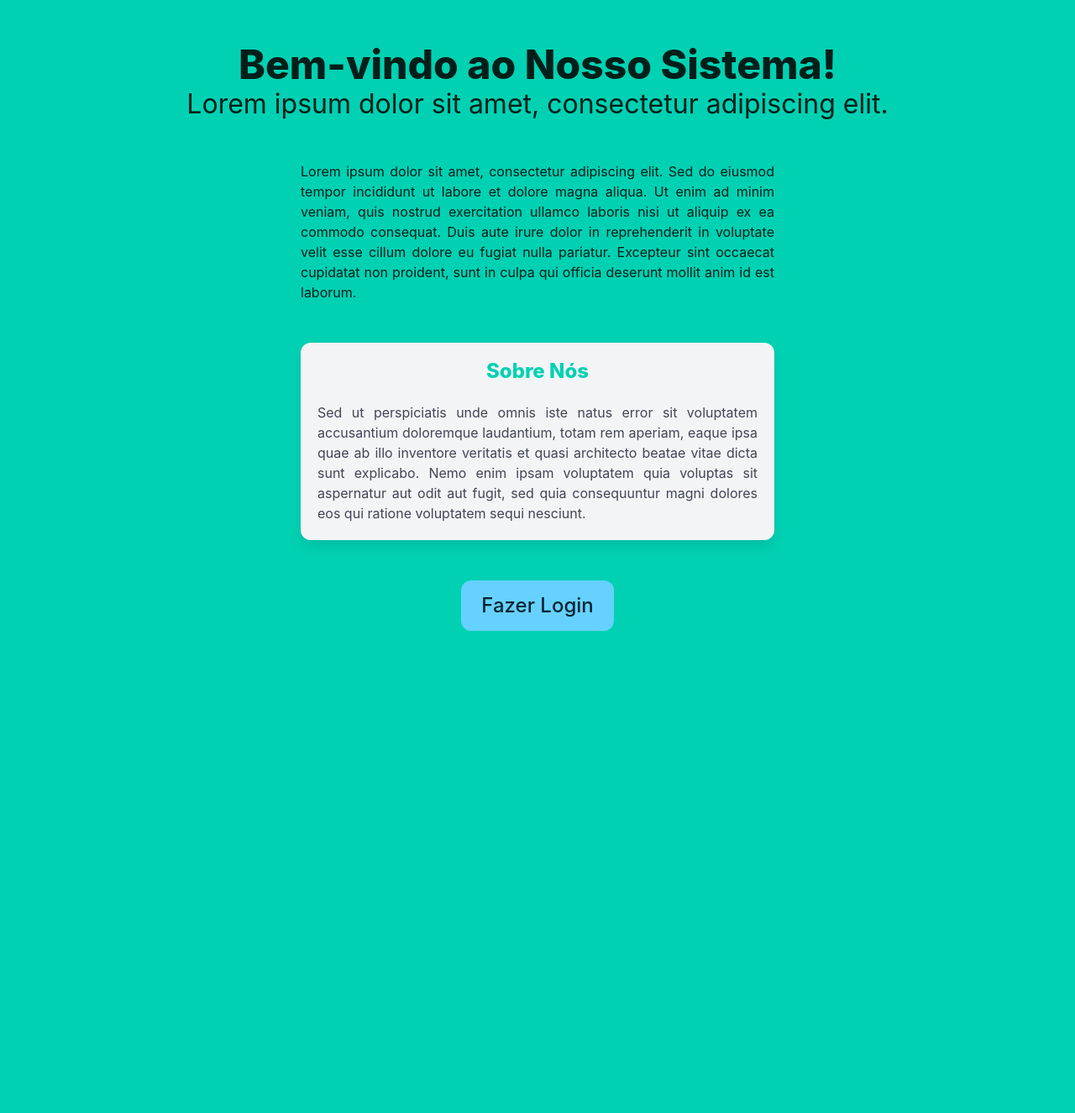
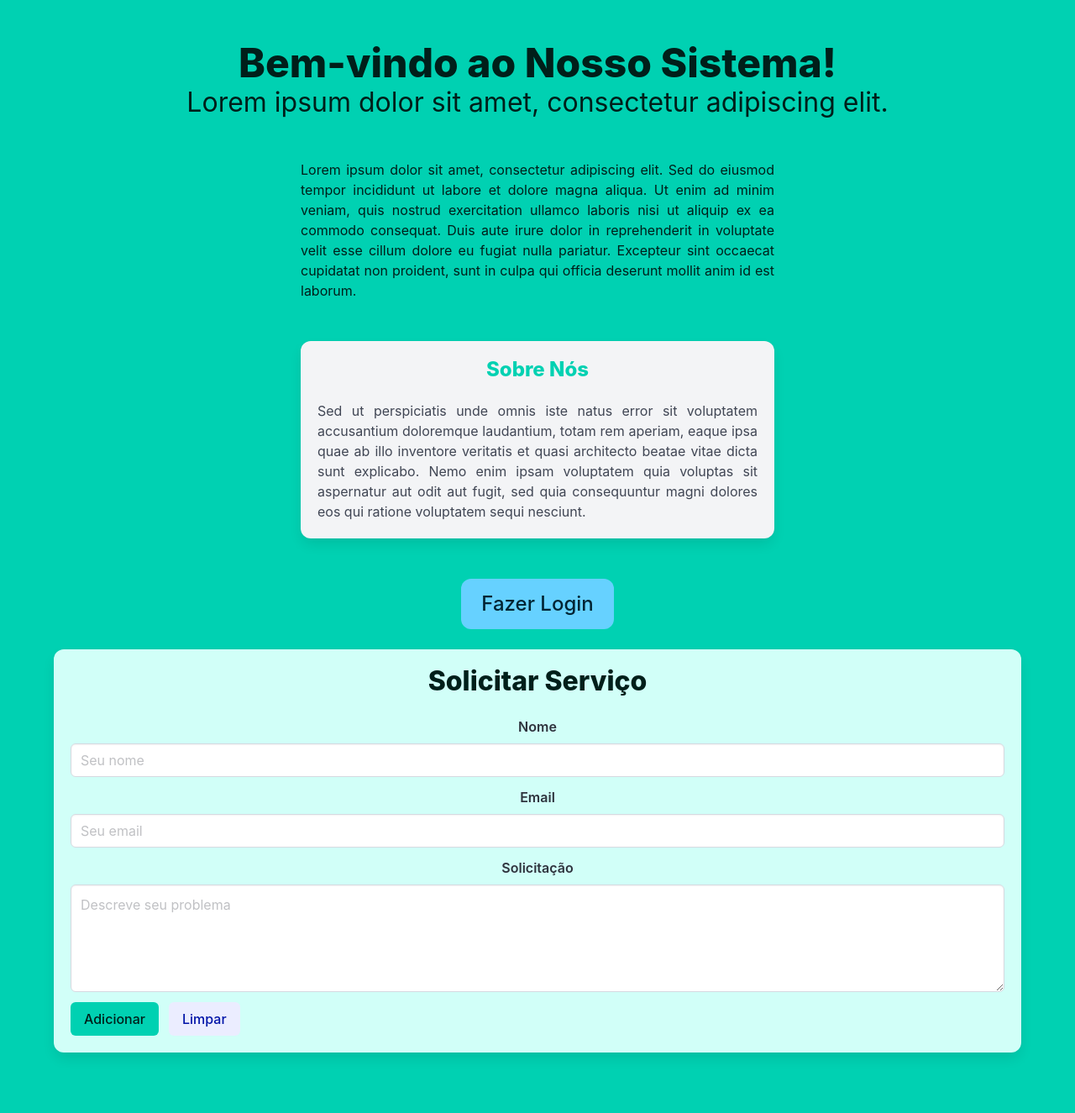
Before and after one commit to UnivEC23/pi_s1_2025, a Flask app: page / in a window 1280 px wide. Shown: the whole page at 84% size. Before the commit the page ends 751 px from the top, so only its background shows below. Run offline with Flask 3, Linux system fonts and the light colour scheme.

Commit message:
*adiconado login *adicionado "Contato" ou solicitações

```diff
--- a/appjs.py
+++ b/appjs.py
@@ -8,18 +8,34 @@ from init import app
 id_clientes = 0
 tClientes = clientes_sqla()
 
+login_usuario="user"
+login_senha="pass"
+
 #---------paginas ativas--------------------------
 
 @app.route('/', methods=['POST', 'GET'])
 def home():
-    return render_template('indexjs.html')
+    if request.method == 'GET':
+        return render_template('indexjs.html')
+    elif request.method == 'POST':
+        novo =request.form
+        print(novo)
+        tClientes.adicionar(novo.get("nome"))
+        return render_template('indexjs.html')
 
 
 
 
 @app.route('/clientes', methods=['POST'])
 def clientes():
-    return render_template('clientes.html')
+    login =request.form
+    print(login)
+
+    if login.get("username") ==login_usuario and login.get("password") ==login_senha:
+        return render_template('clientes.html')
+    else:
+       return app.redirect(app.url_for("home"))
+
 
 
 #adicionado para testes sem login
--- a/templates/indexjs.html
+++ b/templates/indexjs.html
@@ -52,6 +52,47 @@
                 <br>
 
                 <button class="button is-info is-large" onclick="abrirModal()">Fazer Login</button>
+                <br>
+                <br>
+
+                <div class="box has-background-primary-light">
+                    <h2 class="title is-3 ">Solicitar Serviço</h2>
+                    <form method="POST" id="adicnovo">
+                        <!-- <div class="form"> -->
+                        <div class="field">
+                            <label class="label has-text-dark">Nome</label>
+                            <div class="control">
+                                <input id="nome" class="input" type="text" name="nome" placeholder="Seu nome">
+                            </div>
+                        </div>
+
+                        <div class="field">
+                            <label class="label has-text-dark">Email</label>
+                            <div class="control">
+                                <input id="email" class="input" type="email" name="email" placeholder="Seu email">
+                            </div>
+                        </div>
+
+                        <div class="field">
+                            <label class="label has-text-dark">Solicitação</label>
+                            <div class="control">
+                                <textarea id="solic" class="textarea" type="text" name="solic"
+                                    placeholder="Descreve seu problema"></textarea>
+                            </div>
+                        </div>
+
+                        <div class="field is-grouped">
+                            <div class="control">
+                                <button class="button is-primary">Adicionar</button>
+                            </div>
+                            <div class="control">
+                                <button class="button is-link is-light" onclick="limpar()">Limpar</button>
+                            </div>
+                        </div>
+                        <!-- </div> -->
+                    </form>
+                </div>
+
 
                 <div class="modal" id="modalLogin">
                     <div class="modal-background"></div>
@@ -59,18 +100,21 @@
                         <div class="box">
                             <h2 class="title is-4">Acesso ao Sistema</h2>
 
-                            <form method="POST">
+                            <form action="/clientes" method="POST">
+                                <!-- <div class="form"> -->
                                 <div class="field">
                                     <label class="label">Usuário</label>
                                     <div class="control">
-                                        <input class="input" type="text" name="username" placeholder="Seu usuário">
+                                        <input id="usern" class="input" type="text" name="username"
+                                            placeholder="Seu usuário">
                                     </div>
                                 </div>
 
                                 <div class="field">
                                     <label class="label">Senha</label>
                                     <div class="control">
-                                        <input class="input" type="password" name="password" placeholder="Sua senha">
+                                        <input id="passw" class="input" type="password" name="password"
+                                            placeholder="Sua senha">
                                     </div>
                                 </div>
 
@@ -83,6 +127,7 @@
                                             onclick="fecharModal()">Cancelar</button>
                                     </div>
                                 </div>
+                                <!-- </div> -->
                             </form>
                         </div>
                     </div>
@@ -92,8 +137,34 @@
         </div>
     </section>
     <script>
+        function limpar() {
+            document.getElementById("adicnovo").reset();
+        }
+
+
         function abrirModal() {
             document.getElementById('modalLogin').classList.add('is-active');
+        }
+
+        async function login() {
+            const username = document.getElementById('usern').value;
+            const password = document.getElementById('passw').value;
+            console.log(username);
+            // if (input.value.trim() !== '') {
+            //     const response = await fetch(`${API_URL}/clientes`, {
+            //         method: 'POST',
+            //         headers: {
+            //             'Content-Type': 'application/json',
+            //         },
+            //         body: JSON.stringify({ nome: input.value }),
+            //     });
+            //     if (response.ok) {
+            //         input.value = '';
+            //         pegaClientes();
+            //     }
+            // }
+
+            // fecharModal();
         }
 
         function fecharModal() {
```
Also changed, not shown: static/app.js (+4 -4 lines), templates/clientes.html (+55 -10 lines).
